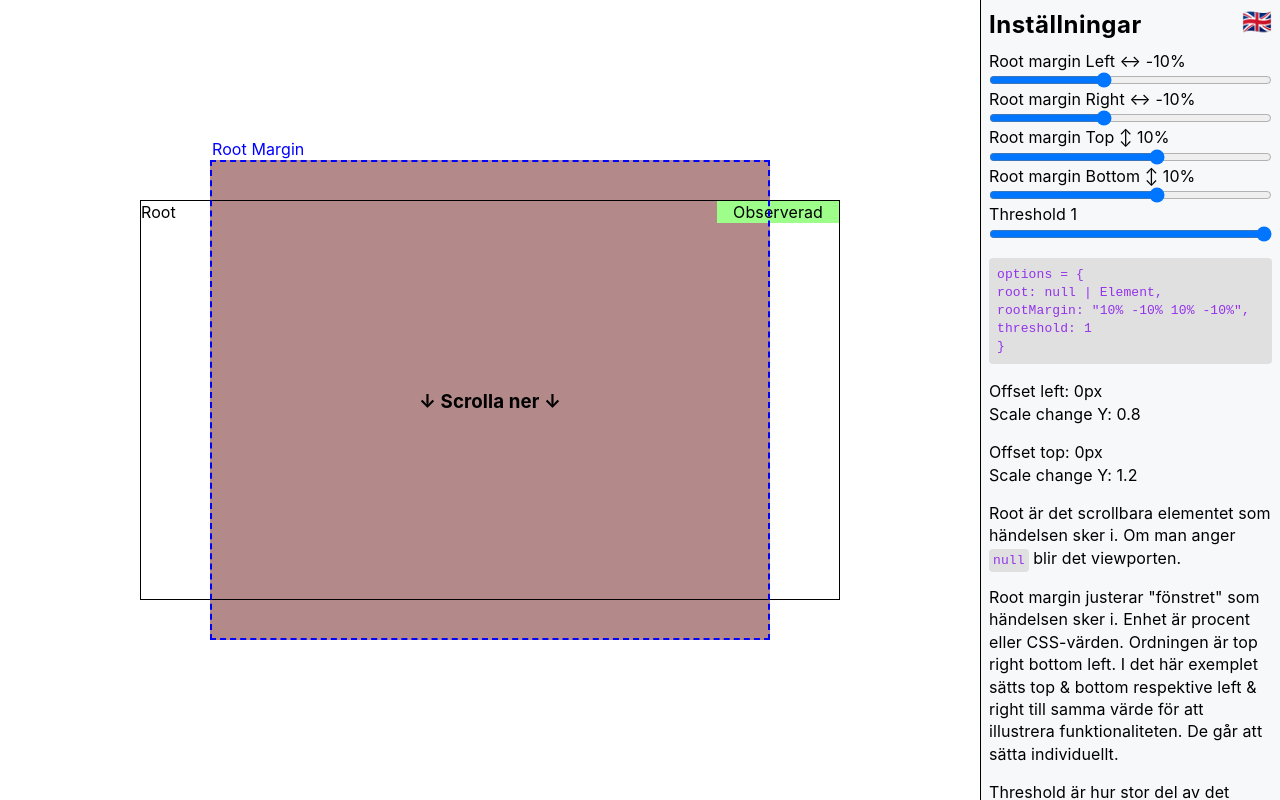
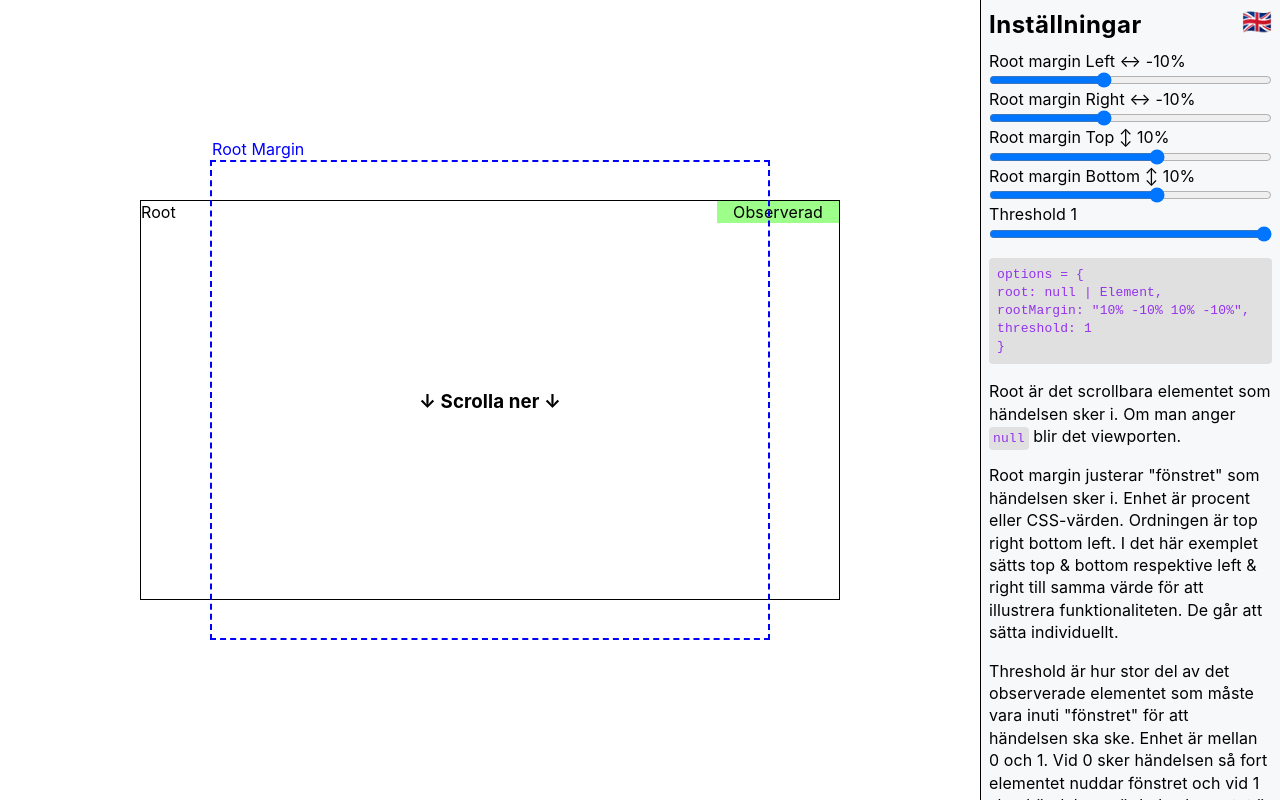
Before and after one commit to nickenickenicke/intersection-observer-visualizer, a React (Vite) app: page / in a window 1280 px wide. Built offline with nearby package versions, Linux system fonts and the light colour scheme.

Commit message:
Code cleanup

```diff
--- a/src/components/Main.tsx
+++ b/src/components/Main.tsx
@@ -47,7 +47,7 @@ export const Main = ({ optionsState, language }: MainProps) => {
     <>
       <section className="layout-grid-main">
         <div
-          className="new-rm"
+          className="root-margin"
           style={
             {
               "--root-margin-top": calculateOffsetTop(
@@ -68,20 +68,6 @@ export const Main = ({ optionsState, language }: MainProps) => {
               ),
             } as CSSProperties
           }></div>
-        <div
-          className="root-margin-overlay"
-          style={
-            {
-              "--root-margin-block": optionsState.rootLeft,
-              "--root-margin-inline": optionsState.rootTop,
-            } as CSSProperties
-          }>
-          <div className="root-margin-overlay-top"></div>
-          <div className="root-margin-overlay-left"></div>
-          <div className="root-margin-overlay-inner"></div>
-          <div className="root-margin-overlay-right"></div>
-          <div className="root-margin-overlay-bottom"></div>
-        </div>
         <div ref={boundingContainer} className="wrapper-element">
           <div className="wrapper-titles">
             <span className="root-title">Root</span>
--- a/src/components/Sidebar.tsx
+++ b/src/components/Sidebar.tsx
@@ -1,11 +1,6 @@
 import Markdown from "react-markdown";
 import { copy, Language } from "../Copy";
 import { InterOptions } from "../ElementObserver";
-import {
-  calculateOffsetLeft,
-  calculateOffsetTop,
-  calculateScale,
-} from "../utils";
 
 interface SidebarProps {
   optionsState: InterOptions;
@@ -112,20 +107,6 @@ rootMargin: "${optionsState.rootTop}% ${optionsState.rootRight}% ${optionsState.
 threshold: ${optionsState.threshold}
 }`}</code>
         </pre>
-        <p>
-          Offset left:{" "}
-          {calculateOffsetLeft(optionsState.rootLeft, optionsState.rootRight)}{" "}
-          <br />
-          Scale change Y:{" "}
-          {calculateScale(optionsState.rootLeft, optionsState.rootRight)} <br />
-        </p>
-        <p>
-          Offset top:{" "}
-          {calculateOffsetTop(optionsState.rootTop, optionsState.rootBottom)}{" "}
-          <br />
-          Scale change Y:{" "}
-          {calculateScale(optionsState.rootTop, optionsState.rootBottom)} <br />
-        </p>
         {copy.paragraphs.map((paragraph, index) => (
           <p key={index}>
             <Markdown>{paragraph[language as keyof Language]}</Markdown>
--- a/src/index.css
+++ b/src/index.css
@@ -134,56 +134,6 @@ p code {
   background-color: var(--color-observed);
 }
 
-.root-margin-overlay {
-  position: absolute;
-  width: 100%;
-  height: 100%;
-  z-index: 11;
-  pointer-events: none;
-  display: grid;
-  grid-template-columns:
-    1fr calc(var(--wrapper-block) * (var(--root-margin-block) / 50 + 1))
-    1fr;
-  grid-template-rows:
-    1fr calc(var(--wrapper-inline) * (var(--root-margin-inline) / 50 + 1))
-    1fr;
-}
-
-.root-margin-overlay-top {
-  grid-column: 1/4;
-  grid-row: 1/2;
-}
-
-.root-margin-overlay-left {
-  grid-column: 1/2;
-  grid-row: 2/3;
-}
-
-.root-margin-overlay-right {
-  grid-column: 3/4;
-  grid-row: 2/3;
-}
-
-.root-margin-overlay-bottom {
-  grid-column: 1/4;
-  grid-row: 3/4;
-}
-
-.root-margin-overlay-inner {
-  position: relative;
-  grid-column: 2/3;
-  grid-row: 2/3;
-  border: 2px dashed blue;
-}
-
-.root-margin-overlay-inner::after {
-  content: "Root Margin";
-  position: absolute;
-  color: blue;
-  top: -1.5rem;
-  left: 0;
-}
-
 .scroll-down {
   display: flex;
   height: 90%;
@@ -205,54 +155,31 @@ p code {
   background: var(--color-observed);
 }
 
-/* --wrapper-block: 700px;
-  --wrapper-inline: 400px; */
-
-.new-rm {
+.root-margin {
   --calculated-width: calc(
     var(--wrapper-block) * var(--root-margin-width-scale)
   );
   --calculated-height: calc(
     var(--wrapper-inline) * var(--root-margin-height-scale)
   );
+
+  border: 2px dashed blue;
+
   position: absolute;
+  z-index: 11;
+  pointer-events: none;
   width: var(--calculated-width);
   height: var(--calculated-height);
   left: calc(50% - var(--calculated-width) / 2);
   top: calc(50% - var(--calculated-height) / 2);
-  background: rgba(150, 91, 91, 0.717);
   transform: translateX(var(--root-margin-left))
     translateY(var(--root-margin-top));
 }
 
-/*
-
-
-  With top 0% and bottom 0% should be:
-  --calculated-height: calc(var(--wrapper-inline) * 1);
-  transform: translateX(0) translateY(0);
-
-  With top 0% and bottom -15% should be:
-  --calculated-height: calc(var(--wrapper-inline) * 0.85);
-  transform: translateX(0) translateY(-30px);
-
-  With top 5% and bottom -10% should be:
-  --calculated-height: calc(var(--wrapper-inline) * 0.95);
-  transform: translateX(0) translateY(-30px);
-
-  With top 15% and bottom 0% should be:
-  --calculated-height: calc(var(--wrapper-inline) * 1.15);
-  transform: translateX(0) translateY(-30px);
-
-  With top -15% and bottom 0% should be:
-  --calculated-height: calc(var(--wrapper-inline) * 0.85);
-  transform: translateX(0) translateY(30px);
-
-  With top -10% and bottom 5% should be:
-  --calculated-height: calc(var(--wrapper-inline) * 0.95);
-  transform: translateX(0) translateY(30px);
-
-  With top 0% and bottom 15% should be:
-  --calculated-height: calc(var(--wrapper-inline) * 1.15);
-  transform: translateX(0) translateY(30px);
-  */
+.root-margin::after {
+  content: "Root Margin";
+  position: absolute;
+  color: blue;
+  top: -1.5rem;
+  left: 0;
+}
```
